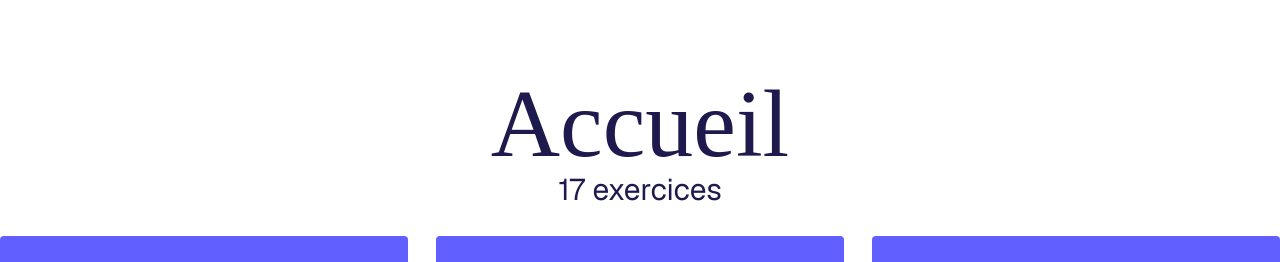
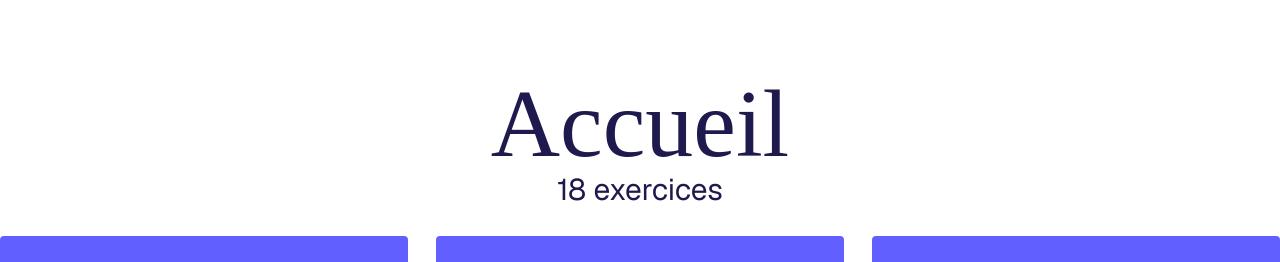
Before and after one commit to piksail/greta-next-baserow, a Next.js app: page / in a window 1280 px wide. Shown: the top 262 px of the page. Built offline with nearby package versions, Linux system fonts and the light colour scheme; a web font is replaced by a local one.

Commit message:
feat: provide last exercise

```diff
--- a/app/page.tsx
+++ b/app/page.tsx
@@ -152,7 +152,7 @@ export default function Home() {
     },
     {
       id: 16,
-      description: "Idem exercice 3, mais en utilisant Zustand",
+      description: "Idem exercice 3, mais en utilisant Zustand.",
       conditions: [
         "La liste doit être modifiable par un enfant du store",
         "La liste doit être enregistrée dans le local storage",
@@ -161,8 +161,22 @@ export default function Home() {
     },
     {
       id: 17,
-      description: "Mettre en place une librairie de composants UI",
+      description: "Mettre en place une librairie de composants UI.",
       keywords: ["shadcn"],
+    },
+    {
+      id: 18,
+      description: "S'inscrire à une formation.",
+      conditions: [
+        "Définir une base de données avec une table pour les formations et une autre pour les inscriptions",
+        "Une formation doit avoir à minima un nom et une date de début",
+        "Une inscription doit avoir à minima un email, un nom, un prénom et une référence vers une formation",
+        "Créer un formulaire en 3 étapes",
+        "La première étape permet de choisir une formation",
+        "La seconde étape permet de renseigner ses informations",
+        "La dernière étape permet de valider un formulaire et enregistrer l'inscription dans Baserow",
+      ],
+      keywords: ["Baserow"],
     },
   ];
 
```
